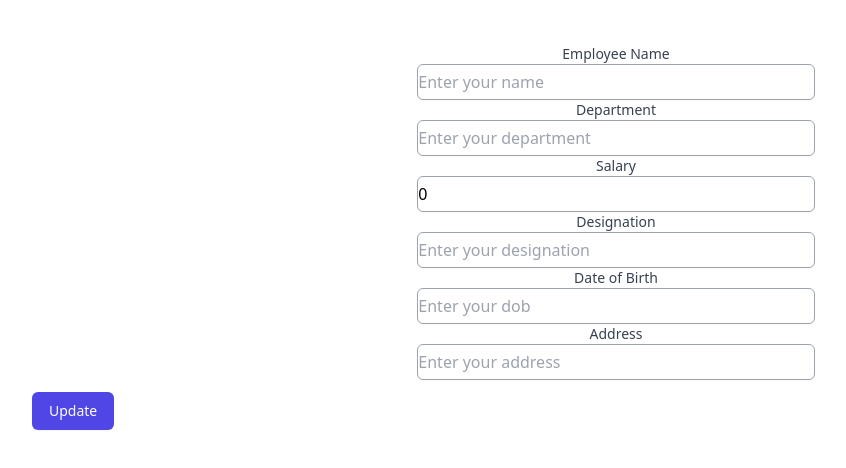
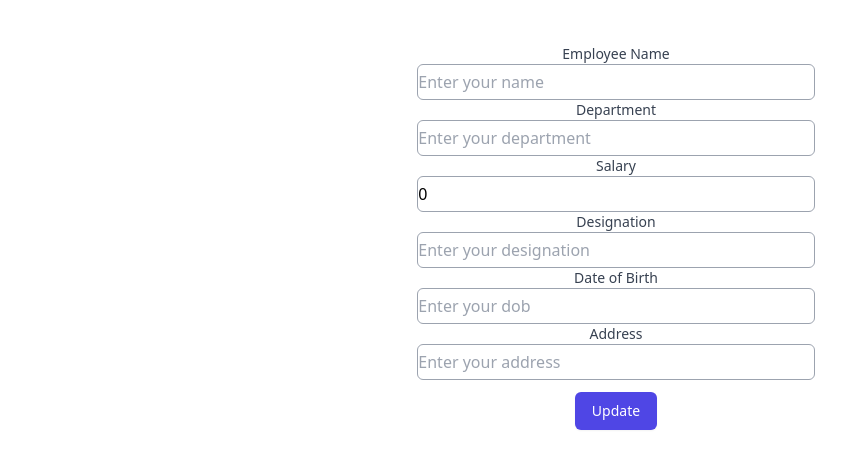
Before and after one commit to Benjamin2602/Employee_management, a React (Vite) app in the folder client/: page /update/1 in a window 1280 px wide. Shown: the top 468 px of the page, without its empty margins (24-870 px from the left). Built offline with nearby package versions, Linux system fonts and the light colour scheme.

Commit message:
Adjusted the button UI of Update page

```diff
--- a/client/src/components/Update.jsx
+++ b/client/src/components/Update.jsx
@@ -106,9 +106,10 @@ const Update = () => {
           className="h-9 w-1/3 border border-gray-400 rounded-md"
           onChange={(e) => setAddress(e.target.value)}
         />
-        <button
+        <br/>
+       <button
           type="submit"
-          className="flex  justify-center m-3 py-2 px-4 border border-transparent shadow-sm text-sm font-medium rounded-md text-white bg-indigo-600 hover:bg-indigo-700"
+          className=" m-3 py-2 px-4 border border-transparent shadow-sm text-sm font-medium rounded-md text-white bg-indigo-600 hover:bg-indigo-700"
           onClick={updateEmployee}
         >
           Update
```
Also changed, not shown: client/src/components/Home.jsx (+4 -5 lines).
